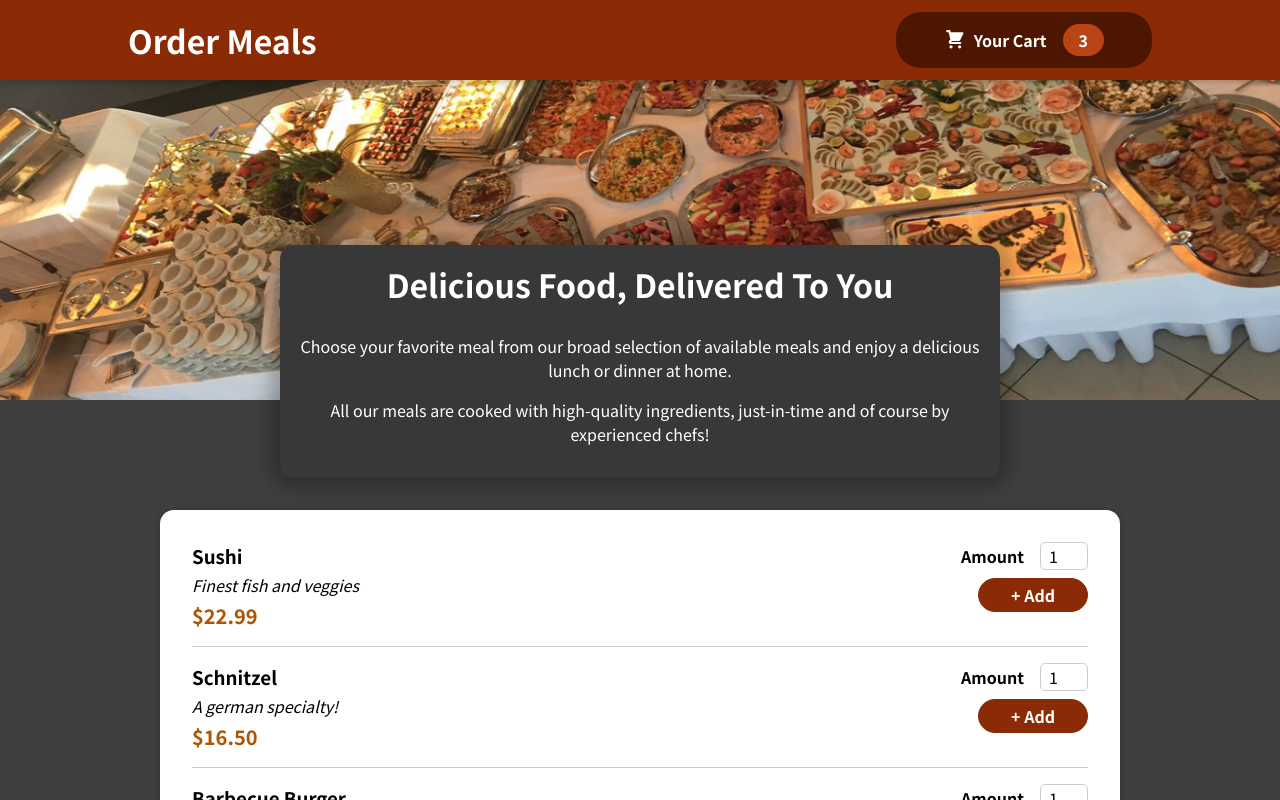
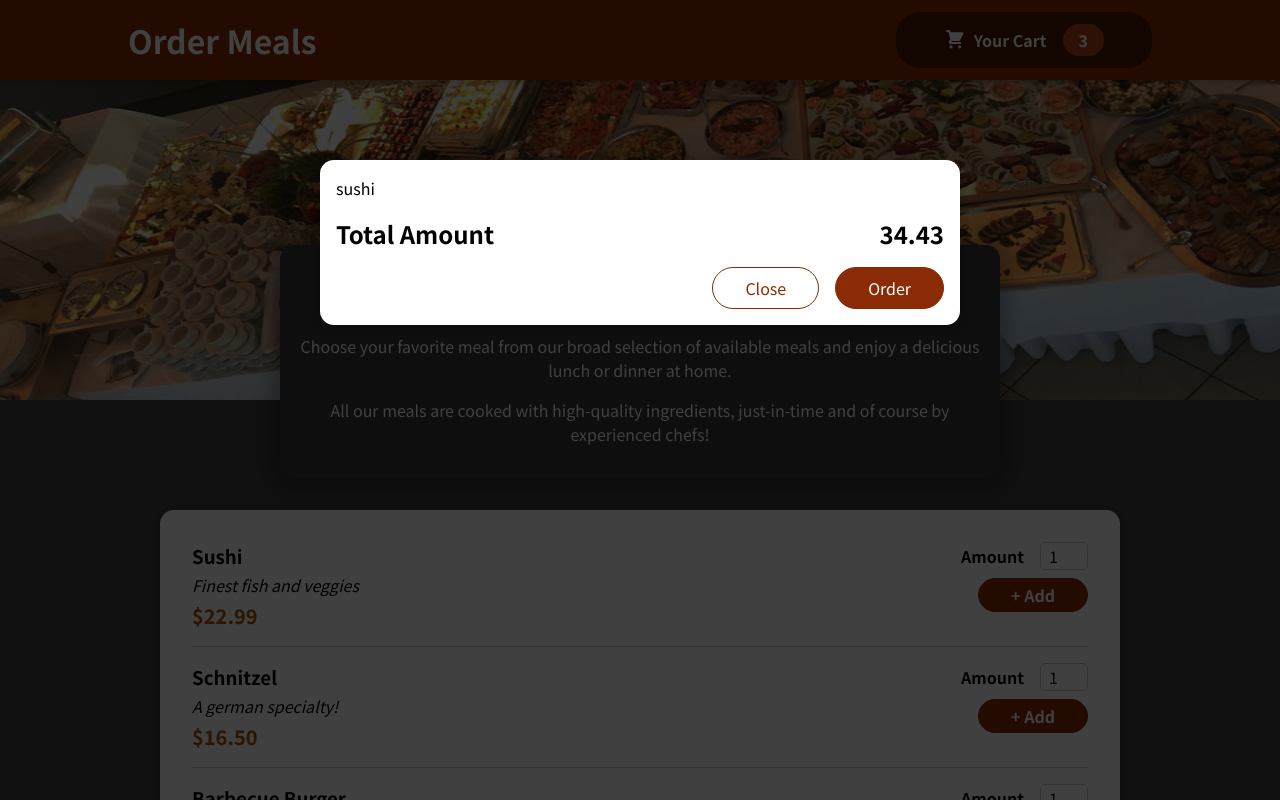
Before and after one commit to Alim1899/foodOrder, a React (Create React App) app: page / in a window 1280 px wide. Shown: the top 800 px of the page. Built offline with nearby package versions, Linux system fonts and the light colour scheme.

Commit message:
Added Modal Overlay

```diff
--- a/public/index.html
+++ b/public/index.html
@@ -10,34 +10,15 @@
       content="Web site created using create-react-app"
     />
     <link rel="apple-touch-icon" href="%PUBLIC_URL%/logo192.png" />
-    <!--
-      manifest.json provides metadata used when your web app is installed on a
-      user's mobile device or desktop. See https://developers.google.com/web/fundamentals/web-app-manifest/
-    -->
+
     <link rel="manifest" href="%PUBLIC_URL%/manifest.json" />
-    <!--
-      Notice the use of %PUBLIC_URL% in the tags above.
-      It will be replaced with the URL of the `public` folder during the build.
-      Only files inside the `public` folder can be referenced from the HTML.
 
-      Unlike "/favicon.ico" or "favicon.ico", "%PUBLIC_URL%/favicon.ico" will
-      work correctly both with client-side routing and a non-root public URL.
-      Learn how to configure a non-root public URL by running `npm run build`.
-    -->
     <title>React App</title>
   </head>
   <body>
     <noscript>You need to enable JavaScript to run this app.</noscript>
+    <div id="overlays"></div>
     <div id="root"></div>
-    <!--
-      This HTML file is a template.
-      If you open it directly in the browser, you will see an empty page.
 
-      You can add webfonts, meta tags, or analytics to this file.
-      The build step will place the bundled scripts into the <body> tag.
-
-      To begin the development, run `npm start` or `yarn start`.
-      To create a production bundle, use `npm run build` or `yarn build`.
-    -->
   </body>
 </html>
--- a/src/App.js
+++ b/src/App.js
@@ -1,9 +1,11 @@
 import React, {Fragment} from "react";
 import Header from "./component/Layout/Header";
 import Meals from "./component/Meals/Meals";
+import Cart from "./component/Cart/Cart";
 function App() {
   return (
   <Fragment>
+  <Cart/>
     <Header></Header>
     <main>
       <Meals/>
--- a/src/component/Cart/Cart.js
+++ b/src/component/Cart/Cart.js
@@ -1,5 +1,6 @@
 import React from "react";
 import classes from "./Cart.module.css";
+import Modal from "../UI/Modal";
 const Cart = (props) => {
   const cartItems = (
     <ul className={classes["cart-items"]}>
@@ -11,17 +12,17 @@ const Cart = (props) => {
     </ul>
   );
   return (
-    <div>
+    <Modal>
       {cartItems}
       <div className={classes.total}>
         <span>Total Amount</span>
         <span>34.43</span>
       </div>
       <div className={classes.actions}>
-        <button className={classes['button--alt']}>Close</button>
-        <button className={classes.button}></button>
+        <button className={classes["button--alt"]}>Close</button>
+        <button className={classes.button}>Order</button>
       </div>
-    </div>
+    </Modal>
   );
 };
 
--- /dev/null
+++ b/src/component/UI/Modal.js
@@ -0,0 +1,27 @@
+import React, { Fragment } from "react";
+import  ReactDOM  from "react-dom";
+import classes from "./Modal.module.css";
+
+const Backdrop = (props) => {
+  return <div className={classes.backdrop}></div>;
+};
+const ModalOverlay = (props) => {
+  return (
+    <div className={classes.modal}>
+      <div className={classes.content}>{props.children}</div>
+    </div>
+  );
+};
+
+const portalElement = document.getElementById('overlays');
+console.log(portalElement);
+const Modal = (props) => {
+  return (
+    <Fragment>
+      {ReactDOM.createPortal(<Backdrop />, portalElement)}
+      {ReactDOM.createPortal(<ModalOverlay>{props.children}</ModalOverlay>, portalElement)}
+    </Fragment>
+  );
+};
+
+export default Modal;
```
Also changed, not shown: src/component/Meals/Modal.js (deleted), src/component/UI/Modal.module.css (renamed from src/component/Meals/Modal.module.css).
